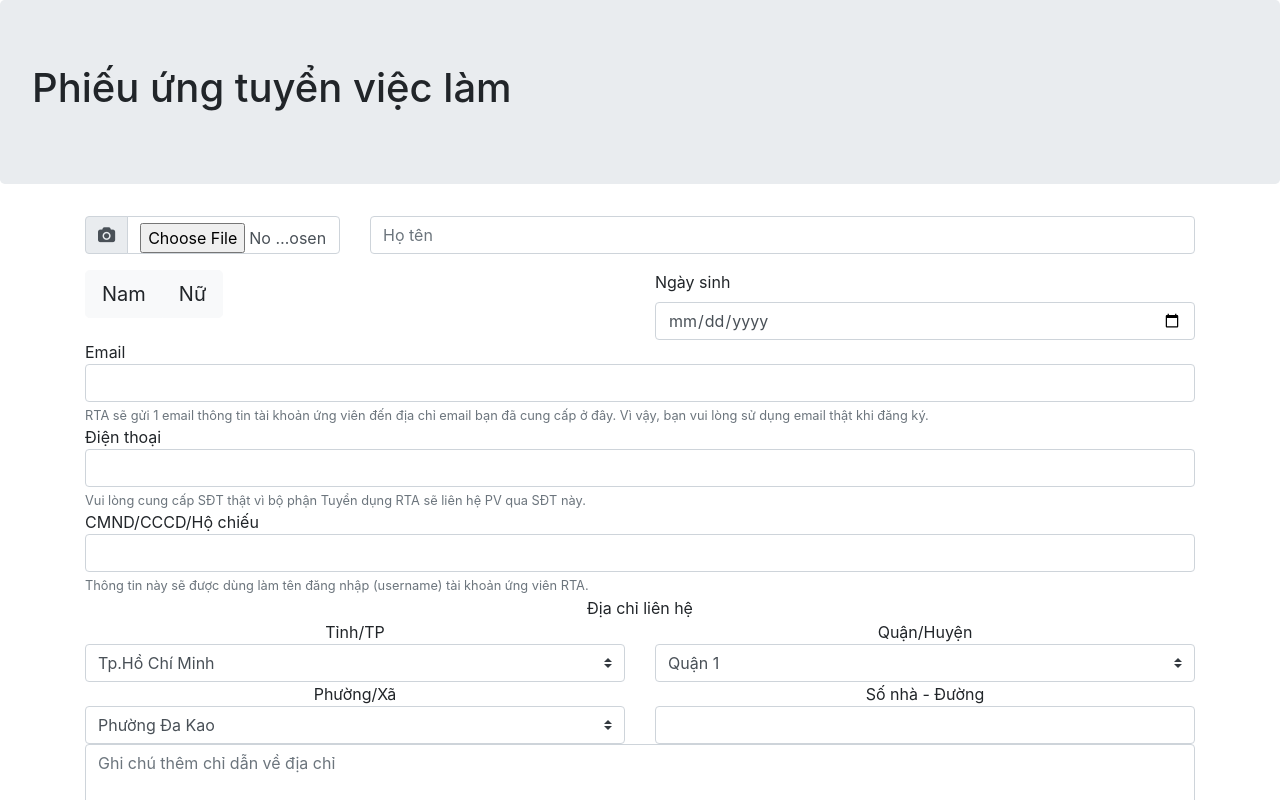
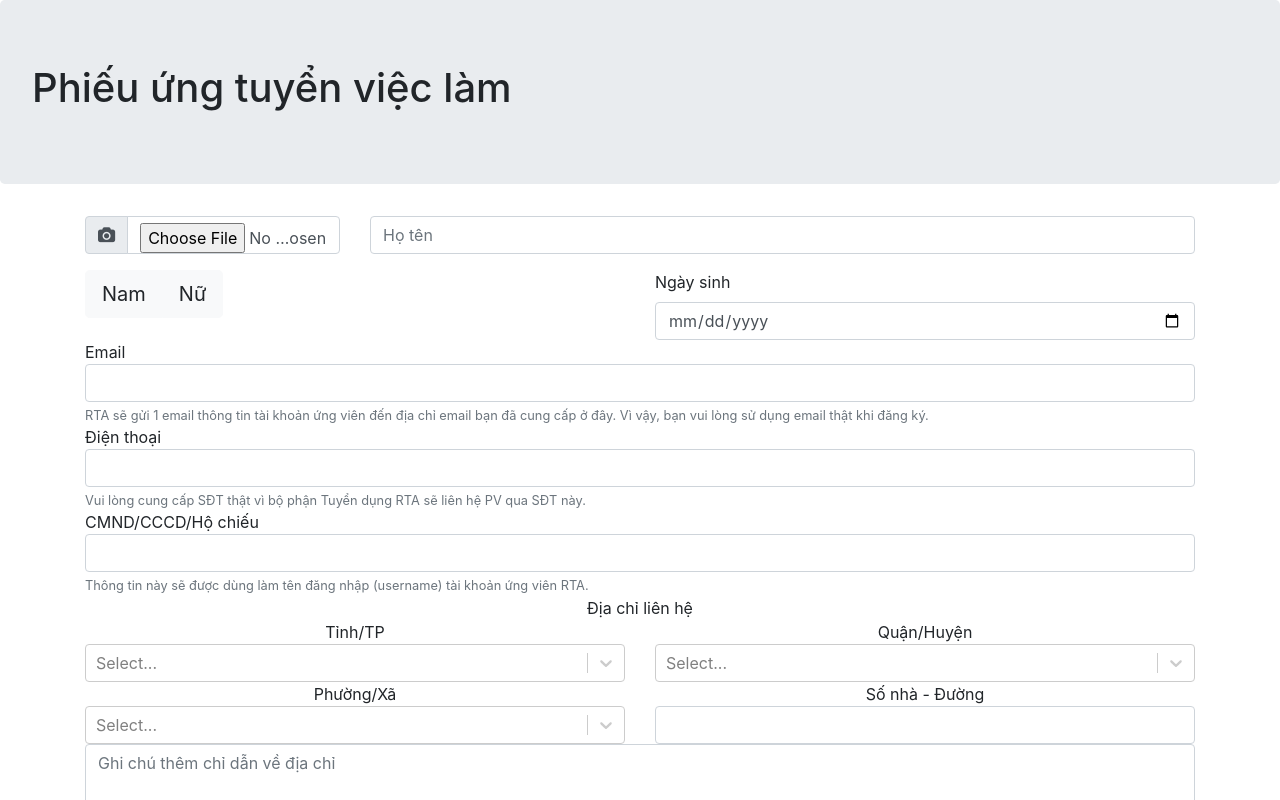
Before and after one commit to kelvinlien/reactjs-form, a React (Create React App) app: page / in a window 1280 px wide. Shown: the top 800 px of the page. Built offline with nearby package versions, Linux system fonts and the light colour scheme.

Commit message:
Fea: load data into select boxes conditionally

```diff
--- a/package.json
+++ b/package.json
@@ -7,6 +7,7 @@
     "react": "^16.9.0",
     "react-dom": "^16.9.0",
     "react-scripts": "3.1.1",
+    "react-select": "^3.0.5",
     "reactstrap": "^8.0.1"
   },
   "scripts": {
--- a/src/DataCheckBox.js
+++ b/src/DataCheckBox.js
@@ -31,7 +31,7 @@ class DataCheckBox extends React.Component{
 			{
 				if(this.state.experiences === 1)
 				{
-					this.setState(state => ({
+					this.setState(() => ({
 						experienced : false
 					}));
 				}
@@ -41,7 +41,7 @@ class DataCheckBox extends React.Component{
 			}
 			if(this.state.none_checkstate === true)
 			{
-				this.setState(state => ({
+				this.setState(() => ({
 					experienced : false
 				}));
 			}
@@ -50,7 +50,7 @@ class DataCheckBox extends React.Component{
 		{
 			if(isChecked)
 			{
-				this.setState(state => ({
+				this.setState(() => ({
 					experienced : false,
 					none_checkstate : true
 				}));
@@ -59,14 +59,14 @@ class DataCheckBox extends React.Component{
 			{
 				if(this.state.experiences === 0)
 				{
-					this.setState(state => ({
+					this.setState(() => ({
 						experienced : false,
 						none_checkstate : false
 					}));
 				}
 				else
 				{
-					this.setState(state =>({
+					this.setState(() =>({
 						experienced : true,
 						none_checkstate : false
 					}));
--- a/src/DataRadioBox.js
+++ b/src/DataRadioBox.js
@@ -21,7 +21,7 @@ class DataRadioBox extends React.Component{
 			checked : true
 		}));
 		let id = e.target.id;
-		console.log('id: '+id);
+		//console.log('id: '+id);
 		if(id === 'customerSp' || id === 'technicalSp')
 		{
 			this.setState(() =>({
@@ -45,7 +45,7 @@ class DataRadioBox extends React.Component{
 		}
 	}
 	render(){
-		this.debugger();
+		//this.debugger();
 		return(
 		<div id='DataRadioBox'>
 			<label htmlFor='DataRadioBox'>Vị trí ứng tuyển</label>
--- a/src/Form.js
+++ b/src/Form.js
@@ -2,6 +2,7 @@ import React from 'react';
 import DataCheckBox from './DataCheckBox';
 import DataRadioBox from './DataRadioBox';
 import SubmitButton from './SubmitButton';
+import Select from 'react-select';
 class Form extends React.Component{
 	constructor(props){
 		super(props);
@@ -13,12 +14,30 @@ class Form extends React.Component{
 				dob : '',
 				email : '',
 				phone : '',
-				userID : ''
+				userID : '',
+				city : '',
+				district : '',
+				ward : ''
 			},
+			setAddress : 0,
+			address : {
+				'Tp.Hồ Chí Minh' : {
+					'Quận 1' : ['Phường Bến Nghé', 'Phường Bến Thành'],
+					'Quận 12' : ['Phường Tân Chánh Hiệp', 'Phường Tân Thới Hiệp', 'Phường Hiệp Thành']
+				},
+				'Tp.Cần Thơ' : {
+					'Quận Ninh Kiều' : ['Phường Hưng Lợi', 'Phường An Cư'],
+					'Quận Thốt Nốt' : ['Phường Thốt Nốt', 'Phường Thuận Hưng'],
+					'Huyện Vĩnh Thạnh' : ['Xã Thạnh An', 'Xã Thạnh Lộc', 'Xã Thạnh Lợi']
+				}
+			},
+
 
 			maxDate : new Date()
 			}
 			this.getMaxDateFormat = this.getMaxDateFormat.bind(this);
+			this.loadSelectOptions = this.loadSelectOptions.bind(this);
+			this.checkAddressFormat = this.checkAddressFormat.bind(this);
 
 			}
  	getMaxDateFormat(){
@@ -33,11 +52,74 @@ class Form extends React.Component{
         	mm='0'+mm
     	}
   			let format = yyyy + '-' + mm + '-' + dd
-			console.log('format: ' + format);
 			return format;
  	}
+ 	loadSelectOptions(a, b){//load the select options according to the prior choice in the address hierarchy. Input a is an object or array of addresses to load into select options, b is the position of that selection in the address hierarchy.
+ 		let options = [];
+ 		if (Array.isArray(a))
+ 		{
+ 			console.log('wards incoming');
+ 			a.forEach( function(element, index) {
+ 				let obj = {value : element, label : element, id : b};
+ 				options.push(obj);
+ 			});
+ 		}
+ 		else
+ 		{
+ 			for(let key in a)
+ 			{
+ 				let obj = {value : key, label : key, id : b};
+ 				options.push(obj);
+ 			}
+ 		}
+ 		return <Select options = {options} onChange = {(selectedOption) => this.checkAddressFormat(selectedOption)}/>
+ 	}
+ 	checkAddressFormat(selectedOption){//onChange function, setState and assign address value for newUser.
+ 		let val = selectedOption.value;
+ 		let b = selectedOption.id;
+	 	let c = this.state.newUser.district;
+ 		if(b == 'city' && ((this.state.newUser.district === '' && this.state.setAddress === 0) || (this.state.setAddress >0)))
+ 		{
+ 			this.setState(prevState =>({
+ 				newUser : {
+ 					...prevState.newUser,
+ 					city : val,
+ 					district : '',
+ 					ward : ''
+ 				},
+ 				setAddress : prevState.setAddress + 1
+ 			}));
+ 		}
+ 		else if(b == 'district' && ((this.state.newUser.ward === '' && this.state.setAddress === 0)|| (this.state.setAddress > 0)))
+ 		{
+ 			this.setState(prevState =>({
+ 				newUser : {
+ 					...prevState.newUser,
+ 					district : val,
+ 					ward : ''
+ 				}
+ 			}));
+ 		}
+ 		else if(b== 'ward' && this.state.newUser.ward !== val)
+ 		{
+ 			this.setState(prevState => ({
+ 				newUser : {
+ 					...prevState.newUser,
+ 					ward : val
+ 				}
+ 			}));
+ 		}
+ 		else
+ 		{
+ 			console.log(this.state.newUser);
+ 			console.log(val + typeof(val));
+ 			console.log('something went wrong');
+ 		}
+ 	}
+
 		render(){
-			console.log('date time: ' + this.state.maxDate.toLocaleDateString());
+			console.log(this.state.newUser);
+			//this.getDataSource(this.state.address, 'city');
 			return(
 				<form>
 					<div className = 'jumbotron text-left'>
@@ -54,7 +136,7 @@ class Form extends React.Component{
     							</div>
     						</div>
 							<div className = 'col-lg-9'>
-								<input placeholder="Họ tên" className='form-control' type='text' value={this.state.fullName}/>
+								<input placeholder="Họ tên" className='form-control' type='text' value={this.state.newUser.fullName}/>
 							</div>
 						</div>
 						<div className = 'row'>
@@ -84,28 +166,17 @@ class Form extends React.Component{
 						<div className = 'row'>
 							<div className = 'col'>
 								<div className = 'text-center'>Tỉnh/TP</div>
-								<select className='custom-select'>
-									<option value = 'hcm'>Tp.Hồ Chí Minh</option>
-									<option value = 'hn'>Tp.Hà Nội</option>
-									<option value = 'ct'>Tp.Cần Thơ</option>
-								</select>
+								{this.loadSelectOptions(this.state.address, 'city')}
 							</div>
 							<div className = 'col'>
 								<div className = 'text-center'>Quận/Huyện</div>
-								<select className='custom-select' >
-									<option value = 'q1'>Quận 1</option>
-									<option value = 'q12'>Quận 12</option>
-									<option value = 'q3'>Quận 3</option>
-								</select>
+								{(this.state.newUser.city !=='')? this.loadSelectOptions(this.state.address[this.state.newUser.city], 'district') : this.loadSelectOptions({},'')}
 							</div>
 						</div>
 						<div className = 'row'>
 							<div className = 'col'>
 								<div className = 'text-center'>Phường/Xã</div>
-								<select className='custom-select'>
-									<option value = 'dk'>Phường Đa Kao</option>
-									<option value = 'tch'>Phường Tân Chánh Hiệp</option>
-								</select>
+								{(this.state.newUser.city !=='' && this.state.newUser.district !== '')? this.loadSelectOptions(this.state.address[this.state.newUser.city][this.state.newUser.district], 'ward') : this.loadSelectOptions({},'')}
 							</div>
 							<div className = 'col'>
 								<div className = 'text-center'>Số nhà - Đường</div>
@@ -134,55 +205,55 @@ class Form extends React.Component{
 						</div>
 						<div>Kinh nghiệm </div>
 						<div className = 'btn-group btn-group-xs'>
-							<button type="button" className="btn btn-light" size value = 'chuatn'>Chưa tốt nghiệp</button>
+							<button type="button" className="btn btn-light" value = 'chuatn'>Chưa tốt nghiệp</button>
 							<button type="button" className="btn btn-light" value = 'datn'>Đã tốt nghiệp</button>
 						</div>
 						<div>Thời gian làm việc</div>
 						<div className = 'btn-group btn-group-xs'>
-							<button type="button" className="btn btn-light" size value = 'ft'>Có thể làm full-time</button>
+							<button type="button" className="btn btn-light" value = 'ft'>Có thể làm full-time</button>
 							<button type="button" className="btn btn-light" value = 'pt'>Có thể làm part-time</button>
 						</div>
 						<div>Địa điểm làm việc</div>
 						<div className = 'btn-group btn-group-xs'>
-							<button type="button" className="btn btn-light" size value = 'home'>Chỉ có thể làm việc tại nhà</button>
+							<button type="button" className="btn btn-light" value = 'home'>Chỉ có thể làm việc tại nhà</button>
 							<button type="button" className="btn btn-light" value = 'hcm'>Có thể làm việc tại Chi nhánh RTA HCM</button>
 							<button type='button' className='btn btn-light' value ='hn'>Có thể làm việc tại Chi nhánh RTA HAN</button>
 						</div>
 						<div>Khả năng đi công tác xa?</div>
 						<div className = 'btn-group btn-group-xs'>
-							<button type="button" className="btn btn-light" size value = 'y'>Có thể đi công tác xa</button>
+							<button type="button" className="btn btn-light" value = 'y'>Có thể đi công tác xa</button>
 							<button type="button" className="btn btn-light" value = 'n'>Không thể đi công tác xa</button>
 						</div>
 						<div>Khả năng làm việc online</div>
 						<div className = 'btn-group btn-group-xs'>
-							<button type="button" className="btn btn-light" size value = 'online'>Có thể làm việc online</button>
+							<button type="button" className="btn btn-light" value = 'online'>Có thể làm việc online</button>
 							<button type="button" className="btn btn-light" value = 'offline'>Không thể làm việc online</button>
 						</div>
 						<div>Khả năng làm việc tại thực địa</div>
 						<div className = 'btn-group btn-group-xs'>
-							<button type="button" className="btn btn-light" size value = 'yfield-work'>Có thể làm việc tại thực địa</button>
+							<button type="button" className="btn btn-light" value = 'yfield-work'>Có thể làm việc tại thực địa</button>
 							<button type="button" className="btn btn-light" value = 'nfield-work'>Không thể làm việc tại thực địa</button>
 						</div>
 						<div>Phương tiện di chuyển chủ yếu</div>
 						<div className = 'btn-group btn-group-xs'>
-							<button type="button" className="btn btn-light" size value = 'bicycle'>Xe đạp</button>
+							<button type="button" className="btn btn-light" value = 'bicycle'>Xe đạp</button>
 							<button type="button" className="btn btn-light" value = 'bike'>Xe máy</button>
-							<button type="button" className="btn btn-light" size value = 'bus'>Xe buýt</button>
+							<button type="button" className="btn btn-light" value = 'bus'>Xe buýt</button>
 							<button type="button" className="btn btn-light" value = 'grab'>Xe ôm</button>
-							<button type="button" className="btn btn-light" size value = 'walk'>Đi bộ</button>
+							<button type="button" className="btn btn-light" value = 'walk'>Đi bộ</button>
 							<button type="button" className="btn btn-light" value = 'no-transport'>Không có nhu cầu di chuyển</button>
 						</div>
 						<div>Mức độ sử dụng thành thạo smartphone/tablet</div>
 						<div className = 'btn-group btn-group-xs'>
-							<button type="button" className="btn btn-light" size value = 'no_fluency'>Không biết</button>
+							<button type="button" className="btn btn-light" value = 'no_fluency'>Không biết</button>
 							<button type="button" className="btn btn-light" value = 'normal_fluency'>Bình thường</button>
 							<button type="button" className="btn btn-light" value = 'high_fluency'>Rất thành thạo</button>
 						</div>
 						<div>Smartphone/tablet sử dụng nhiều nhất</div>
 						<div className = 'btn-group btn-group-xs'>
-							<button type="button" className="btn btn-light" size value = 'android'>Android</button>
+							<button type="button" className="btn btn-light" value = 'android'>Android</button>
 							<button type="button" className="btn btn-light" value = 'ios'>iOS</button>
-							<button type="button" className="btn btn-light" size value = 'wp'>Windows Phone (WP)</button>
+							<button type="button" className="btn btn-light" value = 'wp'>Windows Phone (WP)</button>
 							<button type="button" className="btn btn-light" value = 'no_os'>Chưa dùng</button>
 						</div>
 						<DataCheckBox/>
```
Also changed, not shown: 1 other file (tests, documents, lock files or other folders).
